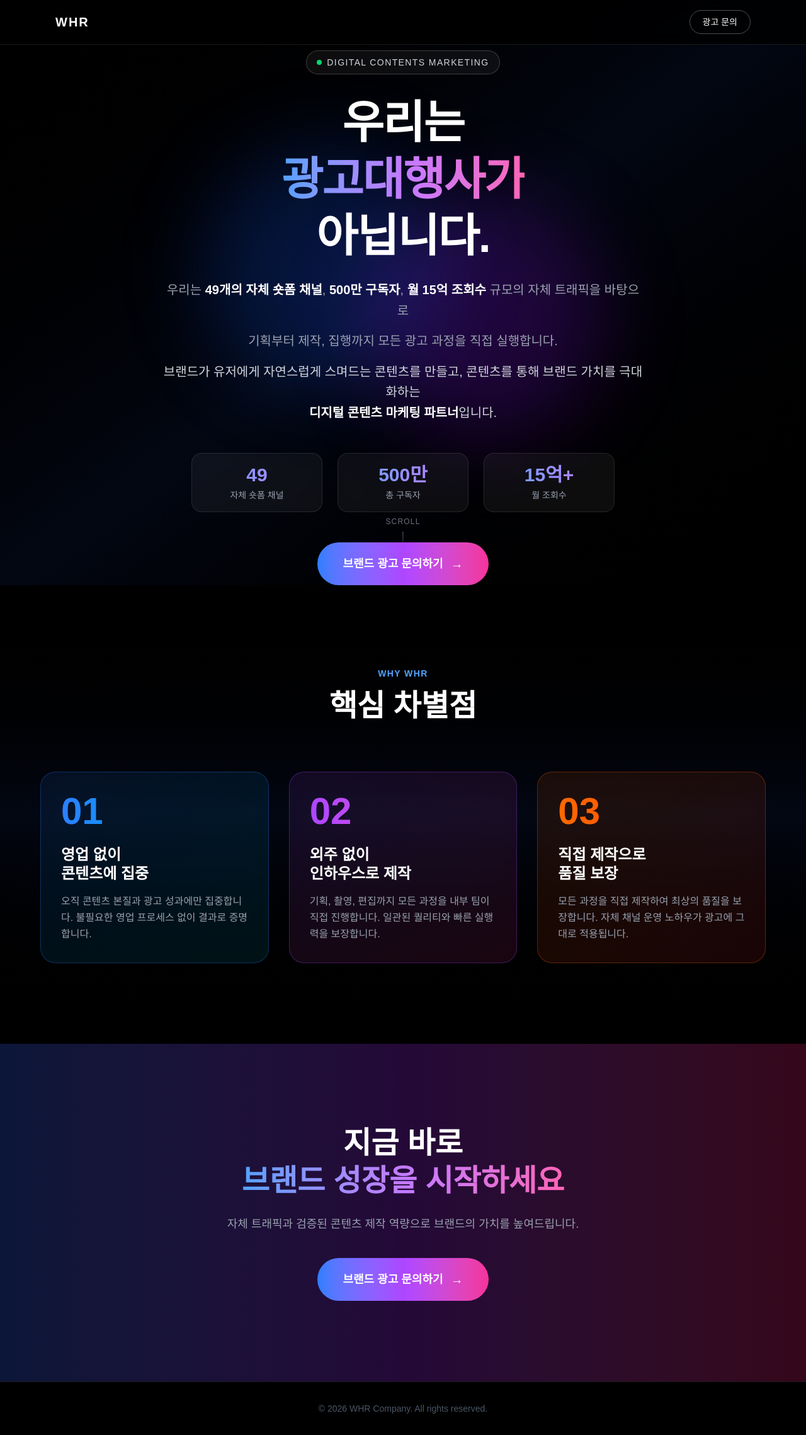
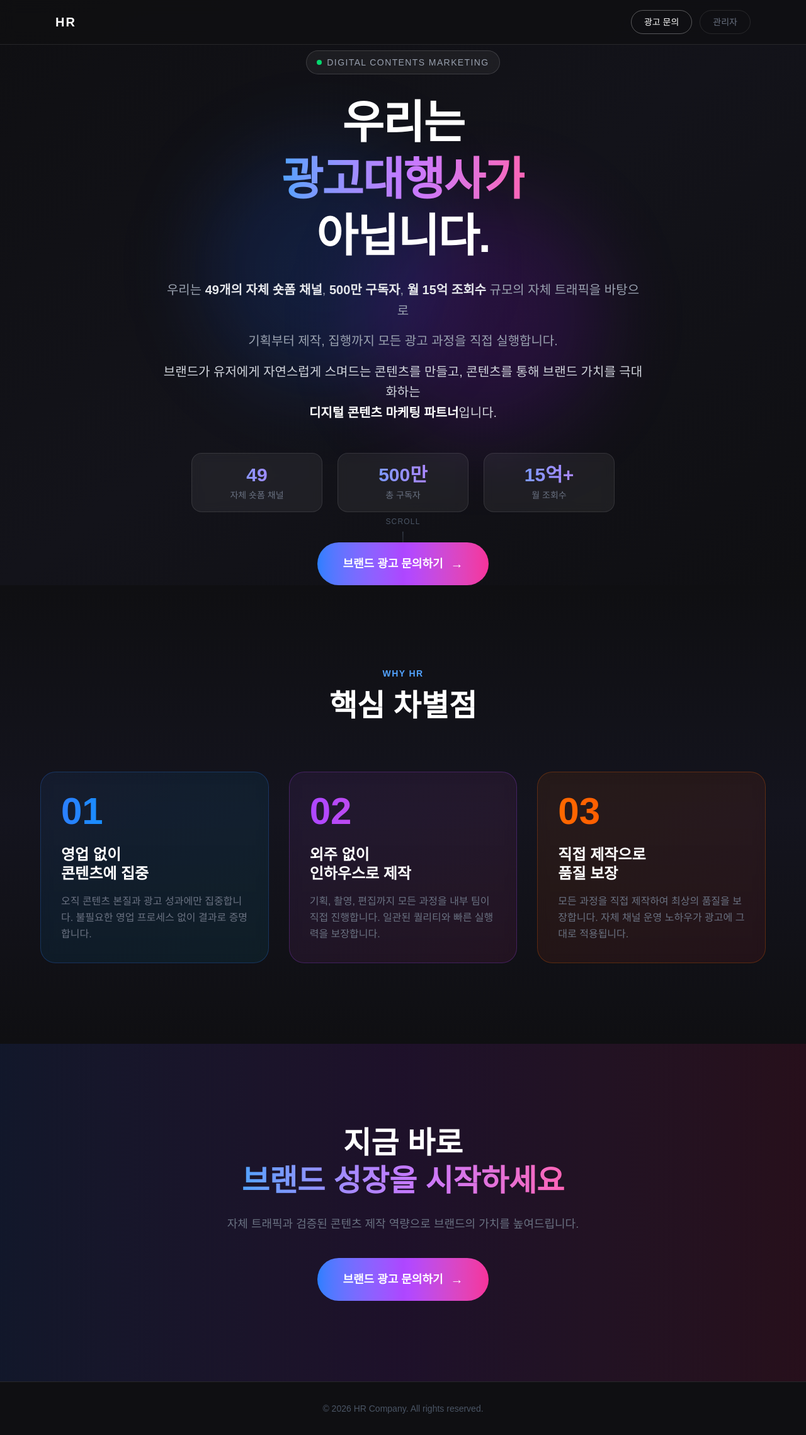
Before and after one commit to theooozy/hrcompany, a Next.js app: page / in a window 1280 px wide. Shown: the whole page at 63% size. Built offline with nearby package versions, Linux system fonts and the light colour scheme.

Commit message:
홈페이지 수정

```diff
--- a/app/page.tsx
+++ b/app/page.tsx
@@ -1,7 +1,9 @@
 'use client'
 import { useState } from 'react'
+import { useRouter } from 'next/navigation'
 
 export default function Home() {
+  const router = useRouter()
   const [showForm, setShowForm] = useState(false)
   const [formData, setFormData] = useState({
     company: '', name: '', phone: '', email: '', message: ''
@@ -14,36 +16,41 @@ export default function Home() {
   }
 
   return (
-    <main className="min-h-screen bg-black text-white overflow-x-hidden">
+    <main className="min-h-screen bg-[#0f0f12] text-white overflow-x-hidden">
 
       {/* 네비게이션 */}
-      <nav className="fixed top-0 w-full z-50 bg-black/80 backdrop-blur-md border-b border-white/10">
+      <nav className="fixed top-0 w-full z-50 bg-[#0f0f12]/80 backdrop-blur-md border-b border-white/10">
         <div className="max-w-6xl mx-auto px-6 py-4 flex justify-between items-center">
-          <span className="text-xl font-bold tracking-widest text-white">WHR</span>
+          <span className="text-xl font-black tracking-widest text-white">HR</span>
+          <div className="flex items-center gap-3">
             <button
               onClick={() => setShowForm(true)}
               className="text-sm px-5 py-2 border border-white/30 rounded-full hover:bg-white hover:text-black transition-all duration-300"
             >
               광고 문의
             </button>
+            <button
+              onClick={() => router.push('/admin/login')}
+              className="text-sm px-5 py-2 border border-white/10 rounded-full text-gray-500 hover:text-white hover:border-white/30 transition-all duration-300"
+            >
+              관리자
+            </button>
+          </div>
         </div>
       </nav>
 
       {/* 히어로 섹션 */}
       <section className="relative min-h-screen flex items-center justify-center px-6 pt-20">
-        {/* 배경 그라디언트 */}
-        <div className="absolute inset-0 bg-gradient-to-br from-black via-gray-950 to-black" />
-        <div className="absolute top-1/4 left-1/4 w-96 h-96 bg-blue-600/20 rounded-full blur-3xl" />
-        <div className="absolute bottom-1/4 right-1/4 w-96 h-96 bg-purple-600/20 rounded-full blur-3xl" />
+        <div className="absolute inset-0 bg-gradient-to-br from-[#0f0f12] via-[#13131a] to-[#0f0f12]" />
+        <div className="absolute top-1/4 left-1/4 w-96 h-96 bg-blue-600/15 rounded-full blur-3xl" />
+        <div className="absolute bottom-1/4 right-1/4 w-96 h-96 bg-purple-600/15 rounded-full blur-3xl" />
 
         <div className="relative z-10 max-w-5xl mx-auto text-center">
-          {/* 배지 */}
-          <div className="inline-flex items-center gap-2 px-4 py-2 rounded-full border border-white/20 bg-white/5 backdrop-blur-sm mb-8">
+          <div className="inline-flex items-center gap-2 px-4 py-2 rounded-full border border-white/15 bg-white/5 backdrop-blur-sm mb-8">
             <span className="w-2 h-2 rounded-full bg-green-400 animate-pulse" />
-            <span className="text-sm text-gray-300 tracking-widest">DIGITAL CONTENTS MARKETING</span>
+            <span className="text-sm text-gray-400 tracking-widest">DIGITAL CONTENTS MARKETING</span>
           </div>
 
-          {/* 메인 헤드라인 */}
           <h1 className="text-5xl md:text-7xl font-black leading-tight mb-6 tracking-tight">
             <span className="text-white">우리는</span>
             <br />
@@ -54,11 +61,10 @@ export default function Home() {
             <span className="text-white">아닙니다.</span>
           </h1>
 
-          {/* 서브 텍스트 */}
           <p className="text-lg md:text-xl text-gray-400 leading-relaxed max-w-3xl mx-auto mb-4">
-            우리는 <span className="text-white font-semibold">49개의 자체 숏폼 채널</span>,{' '}
-            <span className="text-white font-semibold">500만 구독자</span>,{' '}
-            <span className="text-white font-semibold">월 15억 조회수</span> 규모의
+            우리는 <span className="text-gray-200 font-semibold">49개의 자체 숏폼 채널</span>,{' '}
+            <span className="text-gray-200 font-semibold">500만 구독자</span>,{' '}
+            <span className="text-gray-200 font-semibold">월 15억 조회수</span> 규모의
             자체 트래픽을 바탕으로
           </p>
           <p className="text-lg md:text-xl text-gray-400 leading-relaxed max-w-3xl mx-auto mb-4">
@@ -71,23 +77,21 @@ export default function Home() {
             <span className="text-white font-semibold">디지털 콘텐츠 마케팅 파트너</span>입니다.
           </p>
 
-          {/* 통계 */}
           <div className="grid grid-cols-3 gap-6 max-w-2xl mx-auto mb-12">
             {[
               { num: '49', label: '자체 숏폼 채널' },
               { num: '500만', label: '총 구독자' },
               { num: '15억+', label: '월 조회수' },
             ].map((stat, i) => (
-              <div key={i} className="p-4 rounded-2xl bg-white/5 border border-white/10 backdrop-blur-sm">
+              <div key={i} className="p-4 rounded-2xl bg-white/[0.06] border border-white/10 backdrop-blur-sm">
                 <div className="text-3xl font-black bg-gradient-to-r from-blue-400 to-purple-400 bg-clip-text text-transparent">
                   {stat.num}
                 </div>
-                <div className="text-sm text-gray-400 mt-1">{stat.label}</div>
+                <div className="text-sm text-gray-500 mt-1">{stat.label}</div>
               </div>
             ))}
           </div>
 
-          {/* CTA 버튼 */}
           <button
             onClick={() => setShowForm(true)}
             className="group relative inline-flex items-center gap-3 px-10 py-5 rounded-full text-lg font-bold overflow-hidden transition-all duration-300 hover:scale-105"
@@ -99,19 +103,18 @@ export default function Home() {
           </button>
         </div>
 
-        {/* 스크롤 인디케이터 */}
         <div className="absolute bottom-10 left-1/2 -translate-x-1/2 flex flex-col items-center gap-2 animate-bounce">
-          <span className="text-xs text-gray-500 tracking-widest">SCROLL</span>
-          <div className="w-px h-8 bg-gradient-to-b from-gray-500 to-transparent" />
+          <span className="text-xs text-gray-600 tracking-widest">SCROLL</span>
+          <div className="w-px h-8 bg-gradient-to-b from-gray-600 to-transparent" />
         </div>
       </section>
 
       {/* 핵심 차별점 섹션 */}
       <section className="py-32 px-6 relative">
-        <div className="absolute inset-0 bg-gradient-to-b from-black via-gray-950 to-black" />
+        <div className="absolute inset-0 bg-gradient-to-b from-[#0f0f12] via-[#14141e] to-[#0f0f12]" />
         <div className="relative z-10 max-w-6xl mx-auto">
           <div className="text-center mb-20">
-            <span className="text-sm tracking-widest text-blue-400 font-semibold">WHY WHR</span>
+            <span className="text-sm tracking-widest text-blue-400 font-semibold">WHY HR</span>
             <h2 className="text-4xl md:text-5xl font-black mt-4 text-white">핵심 차별점</h2>
           </div>
 
@@ -122,24 +125,24 @@ export default function Home() {
                 title: '영업 없이\n콘텐츠에 집중',
                 desc: '오직 콘텐츠 본질과 광고 성과에만 집중합니다. 불필요한 영업 프로세스 없이 결과로 증명합니다.',
                 gradient: 'from-blue-500 to-cyan-500',
-                bg: 'from-blue-500/10 to-cyan-500/10',
-                border: 'border-blue-500/30',
+                bg: 'from-blue-500/8 to-cyan-500/8',
+                border: 'border-blue-500/25',
               },
               {
                 num: '02',
                 title: '외주 없이\n인하우스로 제작',
                 desc: '기획, 촬영, 편집까지 모든 과정을 내부 팀이 직접 진행합니다. 일관된 퀄리티와 빠른 실행력을 보장합니다.',
                 gradient: 'from-purple-500 to-pink-500',
-                bg: 'from-purple-500/10 to-pink-500/10',
-                border: 'border-purple-500/30',
+                bg: 'from-purple-500/8 to-pink-500/8',
+                border: 'border-purple-500/25',
               },
               {
                 num: '03',
                 title: '직접 제작으로\n품질 보장',
                 desc: '모든 과정을 직접 제작하여 최상의 품질을 보장합니다. 자체 채널 운영 노하우가 광고에 그대로 적용됩니다.',
                 gradient: 'from-orange-500 to-red-500',
-                bg: 'from-orange-500/10 to-red-500/10',
-                border: 'border-orange-500/30',
+                bg: 'from-orange-500/8 to-red-500/8',
+                border: 'border-orange-500/25',
               },
             ].map((item, i) => (
               <div
@@ -152,7 +155,7 @@ export default function Home() {
                 <h3 className="text-2xl font-bold text-white mb-4 whitespace-pre-line leading-tight">
                   {item.title}
                 </h3>
-                <p className="text-gray-400 leading-relaxed">{item.desc}</p>
+                <p className="text-gray-500 leading-relaxed">{item.desc}</p>
                 <div className={`absolute bottom-0 left-0 w-full h-1 rounded-b-3xl bg-gradient-to-r ${item.gradient} opacity-0 group-hover:opacity-100 transition-opacity duration-300`} />
               </div>
             ))}
@@ -162,9 +165,7 @@ export default function Home() {
 
       {/* 하단 CTA */}
       <section className="py-32 px-6 relative">
-        <div className="absolute inset-0">
-          <div className="absolute inset-0 bg-gradient-to-r from-blue-900/40 via-purple-900/40 to-pink-900/40" />
-        </div>
+        <div className="absolute inset-0 bg-gradient-to-r from-blue-900/20 via-purple-900/20 to-pink-900/20" />
         <div className="relative z-10 max-w-3xl mx-auto text-center">
           <h2 className="text-4xl md:text-5xl font-black text-white mb-6 leading-tight">
             지금 바로<br />
@@ -172,7 +173,7 @@ export default function Home() {
               브랜드 성장을 시작하세요
             </span>
           </h2>
-          <p className="text-gray-400 mb-10 text-lg">
+          <p className="text-gray-500 mb-10 text-lg">
             자체 트래픽과 검증된 콘텐츠 제작 역량으로 브랜드의 가치를 높여드립니다.
           </p>
           <button
@@ -188,13 +189,13 @@ export default function Home() {
 
       {/* 푸터 */}
       <footer className="border-t border-white/10 py-8 px-6 text-center text-gray-600 text-sm">
-        © 2026 WHR Company. All rights reserved.
+        © 2026 HR Company. All rights reserved.
       </footer>
 
       {/* 문의 모달 */}
       {showForm && (
         <div className="fixed inset-0 z-50 flex items-center justify-center p-4 bg-black/80 backdrop-blur-sm">
-          <div className="relative w-full max-w-lg bg-gray-950 border border-white/20 rounded-3xl p-8 shadow-2xl">
+          <div className="relative w-full max-w-lg bg-[#13131a] border border-white/15 rounded-3xl p-8 shadow-2xl">
             <button
               onClick={() => { setShowForm(false); setSubmitted(false) }}
               className="absolute top-4 right-4 text-gray-400 hover:text-white text-2xl w-8 h-8 flex items-center justify-center"
@@ -217,7 +218,7 @@ export default function Home() {
             ) : (
               <>
                 <h3 className="text-2xl font-bold text-white mb-2">브랜드 광고 문의</h3>
-                <p className="text-gray-400 mb-6 text-sm">문의 내용을 남겨주시면 빠르게 연락드리겠습니다.</p>
+                <p className="text-gray-500 mb-6 text-sm">문의 내용을 남겨주시면 빠르게 연락드리겠습니다.</p>
                 <form onSubmit={handleSubmit} className="space-y-4">
                   {[
                     { key: 'company', label: '회사명', placeholder: '회사명을 입력해주세요' },
@@ -226,25 +227,25 @@ export default function Home() {
                     { key: 'email', label: '이메일', placeholder: 'example@company.com' },
                   ].map((field) => (
                     <div key={field.key}>
-                      <label className="block text-sm text-gray-400 mb-1">{field.label}</label>
+                      <label className="block text-sm text-gray-500 mb-1">{field.label}</label>
                       <input
                         type="text"
                         placeholder={field.placeholder}
                         required
                         value={formData[field.key as keyof typeof formData]}
                         onChange={(e) => setFormData({ ...formData, [field.key]: e.target.value })}
-                        className="w-full px-4 py-3 rounded-xl bg-white/5 border border-white/10 text-white placeholder-gray-600 focus:outline-none focus:border-blue-500 transition-colors"
+                        className="w-full px-4 py-3 rounded-xl bg-white/5 border border-white/10 text-white placeholder-gray-700 focus:outline-none focus:border-blue-500 transition-colors"
                       />
                     </div>
                   ))}
                   <div>
-                    <label className="block text-sm text-gray-400 mb-1">문의 내용</label>
+                    <label className="block text-sm text-gray-500 mb-1">문의 내용</label>
                     <textarea
                       placeholder="광고 목적, 제품/서비스, 예산 등을 자유롭게 적어주세요"
                       rows={4}
                       value={formData.message}
                       onChange={(e) => setFormData({ ...formData, message: e.target.value })}
-                      className="w-full px-4 py-3 rounded-xl bg-white/5 border border-white/10 text-white placeholder-gray-600 focus:outline-none focus:border-blue-500 transition-colors resize-none"
+                      className="w-full px-4 py-3 rounded-xl bg-white/5 border border-white/10 text-white placeholder-gray-700 focus:outline-none focus:border-blue-500 transition-colors resize-none"
                     />
                   </div>
                   <button
```
Lines whose indentation alone changed are shown as unchanged.
